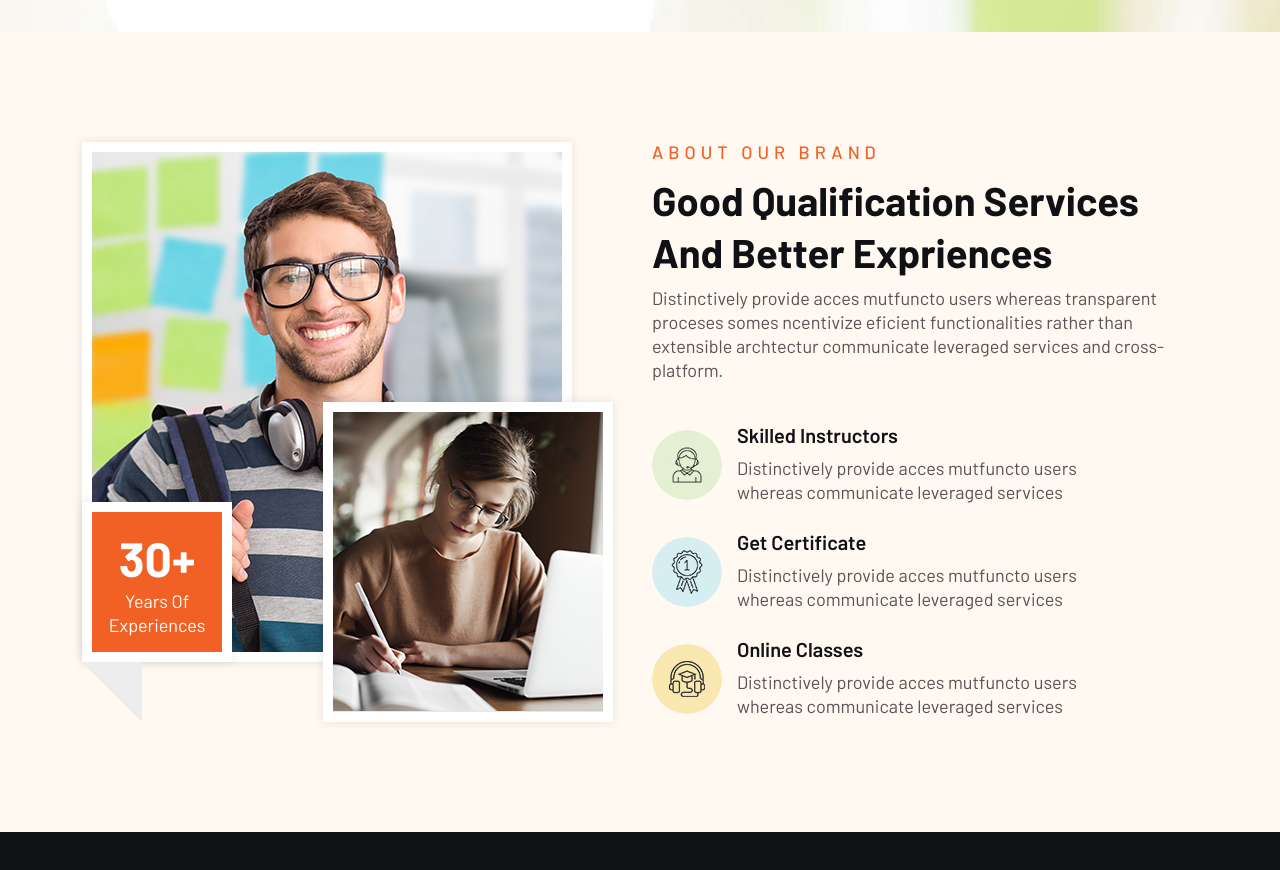
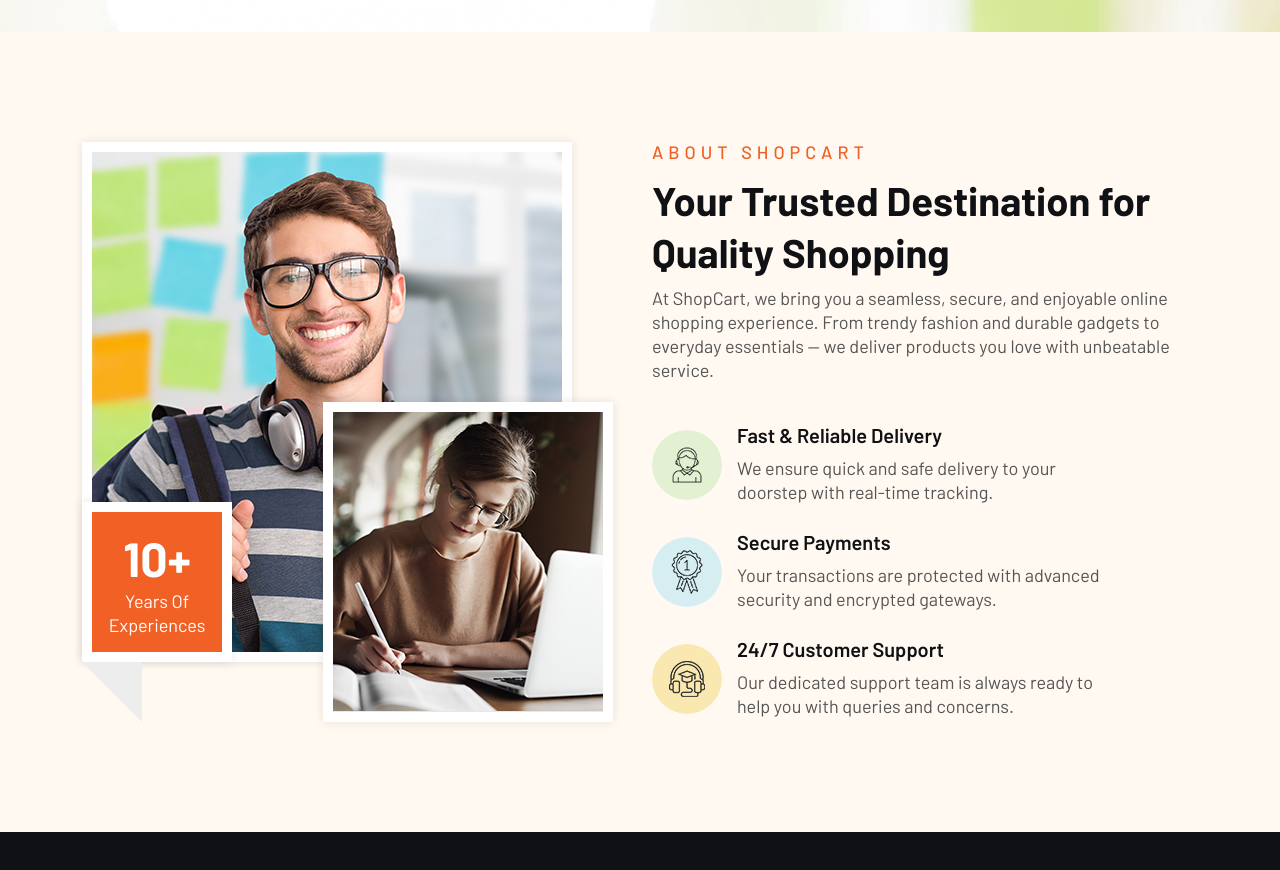
Before and after one commit to ratsy-dev/shopcart, a React (Vite) app: page /about in a window 1280 px wide. Shown: the part 420-1290 px from the top of the page. Built offline with nearby package versions, Linux system fonts and the light colour scheme; no server answers.

Commit message:
about page done

```diff
--- a/src/pages/AboutPage/About.jsx
+++ b/src/pages/AboutPage/About.jsx
@@ -1,37 +1,38 @@
-import React from 'react'
-import PageHeader from '../../components/PageHeader';
-const subTitle = "About Our Brand";
-const title = "Good Qualification Services And Better Expriences";
-const desc = "Distinctively provide acces mutfuncto users whereas transparent proceses somes ncentivize eficient functionalities rather than extensible archtectur communicate leveraged services and cross-platform.";
+import React from "react";
+import PageHeader from "../../components/PageHeader";
+const subTitle = "About ShopCart";
+const title = "Your Trusted Destination for Quality Shopping";
+const desc =
+  "At ShopCart, we bring you a seamless, secure, and enjoyable online shopping experience. From trendy fashion and durable gadgets to everyday essentials — we deliver products you love with unbeatable service.";
 
-const year = "30+";
-const expareance = "Years Of Experiences";
+const year = "10+";
+const experience = "Years Of Experiences";
 
 const aboutList = [
   {
-        imgUrl: '/src/assets/images/about/icon/01.jpg',
-        imgAlt: 'about icon rajibraj91 rajibraj',
-        title: 'Skilled Instructors',
-        desc: 'Distinctively provide acces mutfuncto users whereas communicate leveraged services',
+    imgUrl: "/src/assets/images/about/icon/01.jpg",
+    imgAlt: "Fast Delivery Icon",
+    title: "Fast & Reliable Delivery",
+    desc: "We ensure quick and safe delivery to your doorstep with real-time tracking.",
   },
   {
-        imgUrl: '/src/assets/images/about/icon/02.jpg',
-        imgAlt: 'about icon rajibraj91 rajibraj',
-        title: 'Get Certificate',
-        desc: 'Distinctively provide acces mutfuncto users whereas communicate leveraged services',
+    imgUrl: "/src/assets/images/about/icon/02.jpg",
+    imgAlt: "Secure Payment Icon",
+    title: "Secure Payments",
+    desc: "Your transactions are protected with advanced security and encrypted gateways.",
   },
   {
-        imgUrl: '/src/assets/images/about/icon/03.jpg',
-        imgAlt: 'about icon rajibraj91 rajibraj',
-        title: 'Online Classes',
-        desc: 'Distinctively provide acces mutfuncto users whereas communicate leveraged services',
+    imgUrl: "/src/assets/images/about/icon/03.jpg",
+    imgAlt: "Customer Support Icon",
+    title: "24/7 Customer Support",
+    desc: "Our dedicated support team is always ready to help you with queries and concerns.",
   },
-]
+];
 
 const About = () => {
   return (
     <div>
-        <PageHeader title={'About Our Brand'} curPage={'About'} />
+      <PageHeader title={"About Our Brand"} curPage={"About"} />
       <div className="about-section style-3 padding-tb section-bg">
         <div className="container">
           <div className="row justify-content-center row-cols-xl-2 row-cols-1 align-items-center">
@@ -45,7 +46,7 @@
                 </div>
                 <div className="about-left-content">
                   <h3>{year}</h3>
-                                    <p>{expareance}</p>
+                  <p>{experience}</p>
                 </div>
               </div>
             </div>
@@ -77,7 +78,7 @@
         </div>
       </div>
     </div>
-  )
-}
+  );
+};
 
-export default About
+export default About;
```
Lines whose indentation alone changed are shown as unchanged.
